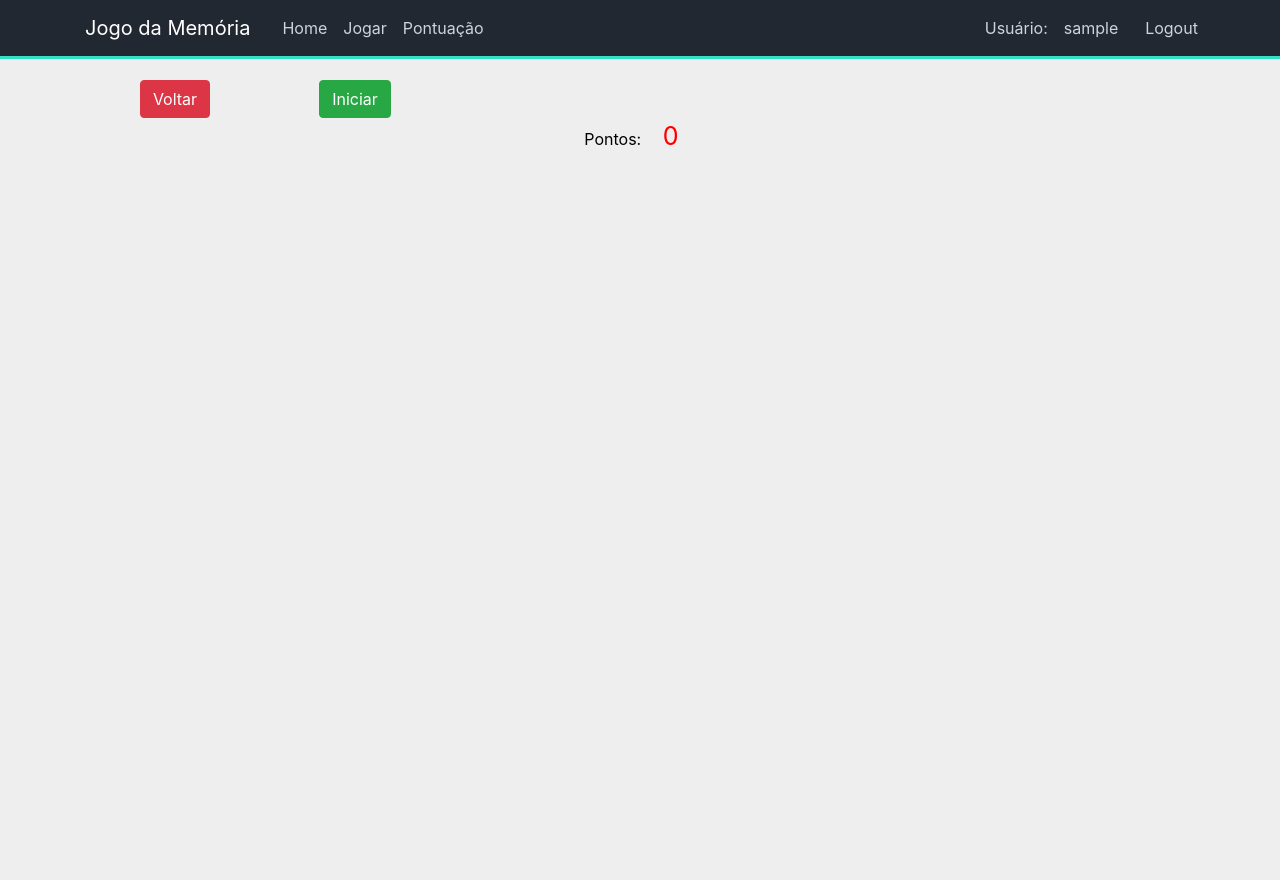
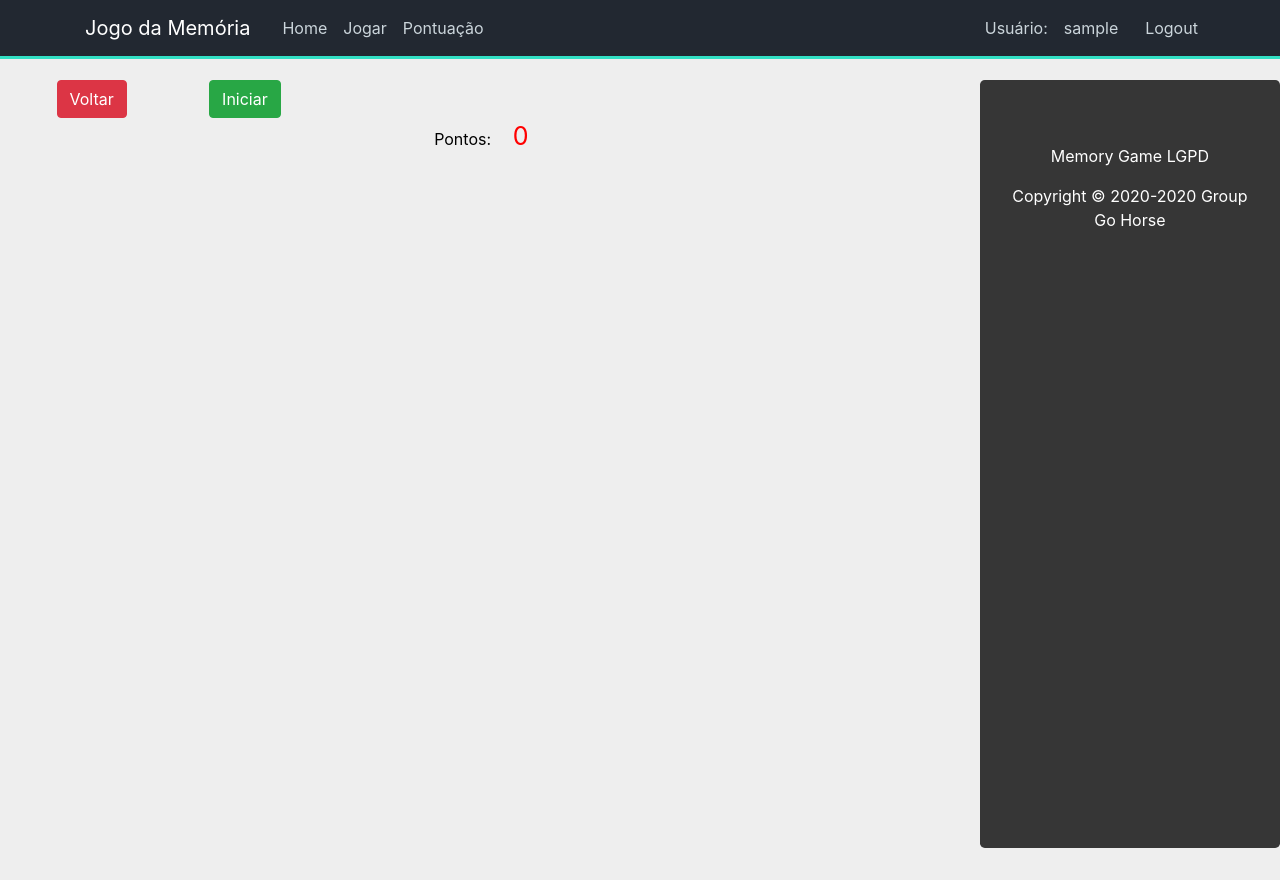
Before and after one commit to V1ctortcs/memorygameLGPD, a Django app: page /game in a window 1280 px wide. Run offline with Django 3.2, Linux system fonts and the light colour scheme; the visitor is signed in with stand-in values (Sample User, id 1); some libraries are stand-ins or nearby versions.

Commit message:
Implementa Footer da Pagina

```diff
--- a/app/templates/base.html
+++ b/app/templates/base.html
@@ -70,6 +70,10 @@
   <script src="https://maxcdn.bootstrapcdn.com/bootstrap/4.0.0/js/bootstrap.min.js"
     integrity="sha384-JZR6Spejh4U02d8jOt6vLEHfe/JQGiRRSQQxSfFWpi1MquVdAyjUar5+76PVCmYl"
     crossorigin="anonymous"></script>
+
+  <div class= "jumbotron footer text-center" style="background-color: #363636; color: white;" >
+    <p>Memory Game LGPD</P>
+    <p>Copyright © 2020-2020 Group Go Horse</p>
+</div>
 </body>
-
 </html>
```
Also changed, not shown: 1 other file.
